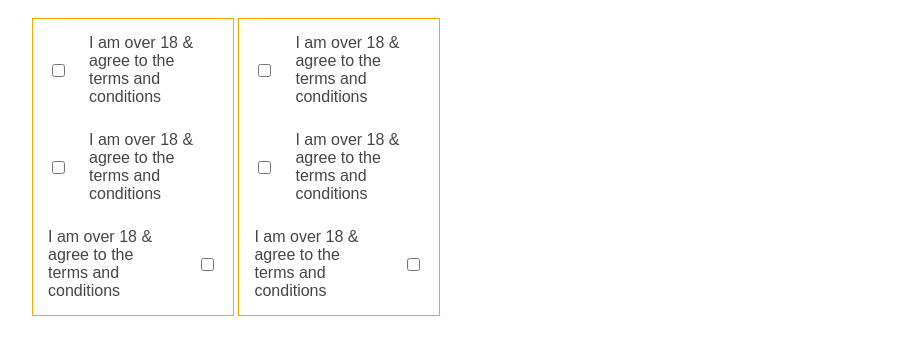
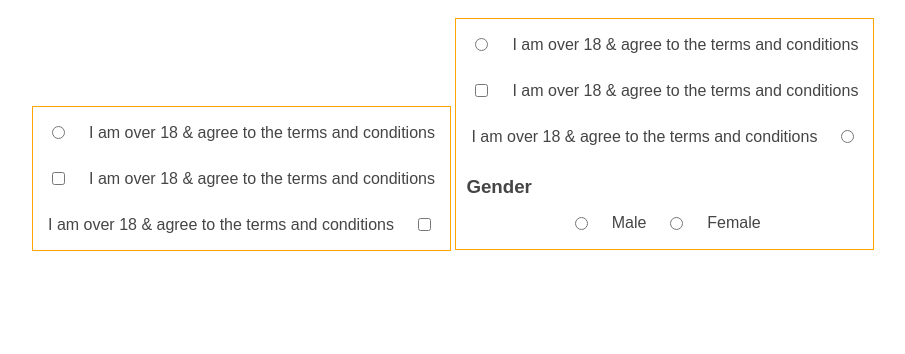
Before and after one commit to nzar-tofiq/css_challenge, a plain HTML site: page index.html in a window 1280 px wide. Shown: the whole page, without its empty margins (68-973 px from the left). Drawn offline with Linux system fonts and the light colour scheme.

Commit message:
almost final version :)

```diff
--- a/index.html
+++ b/index.html
@@ -14,7 +14,7 @@
 					<div class="infx-table-data form_input label-after" data-bind="css:{ myinvalid: over_18_agree_to_terms_group.myinvalid() }">
 						<div class="infx-inline-data form_checkbox idx0">
 							<input data-bind="{checked: over_18_agree_to_terms, css:{ dirty: over_18_agree_to_terms.dirty(),myinvalid: over_18_agree_to_terms.myinvalid() }}" title=" - I am over 18 & agree to the terms and conditions"
-											class="checkbox tooltip" type="checkbox" name="over_18_agree_to_terms" id="over_18_agree_to_terms" value="Yes">
+											class="checkbox tooltip" type="radio" name="over_18_agree_to_terms" id="over_18_agree_to_terms" value="Yes">
 
 							<label for="over_18_agree_to_terms" class="infx-inline-data checkbox-text">I am over 18 & agree to the terms and conditions</label>
 						</div>
@@ -39,7 +39,7 @@
 					<div class="infx-table-data form_input label-after" data-bind="css:{ myinvalid: over_18_agree_to_terms_group.myinvalid() }">
 						<div class="infx-inline-data form_checkbox idx0">
 							<input data-bind="{checked: over_18_agree_to_terms, css:{ dirty: over_18_agree_to_terms.dirty(),myinvalid: over_18_agree_to_terms.myinvalid() }}" title=" - I am over 18 & agree to the terms and conditions"
-											class="checkbox tooltip" type="checkbox" name="over_18_agree_to_terms" id="over_18_agree_to_terms" value="Yes">
+											class="checkbox tooltip" type="radio" name="over_18_agree_to_terms" id="over_18_agree_to_terms" value="Yes">
 
 							<label for="over_18_agree_to_terms" class="infx-inline-data checkbox-text">I am over 18 & agree to the terms and conditions</label>
 						</div>
@@ -56,7 +56,18 @@
 						<div class="infx-inline-data form_checkbox idx0">
 							<label for="over_18_agree_to_terms" class="infx-inline-data checkbox-text">I am over 18 & agree to the terms and conditions</label>
 							<input data-bind="{checked: over_18_agree_to_terms, css:{ dirty: over_18_agree_to_terms.dirty(),myinvalid: over_18_agree_to_terms.myinvalid() }}" title=" - I am over 18 & agree to the terms and conditions"
-											class="checkbox tooltip" type="checkbox" name="over_18_agree_to_terms" id="over_18_agree_to_terms" value="Yes">
+											class="checkbox tooltip" type="radio" name="over_18_agree_to_terms" id="over_18_agree_to_terms" value="Yes">
+						</div>
+					</div>
+					<div class="infx-table-data form_input label-before" data-bind="css:{ myinvalid: over_18_agree_to_terms_group.myinvalid() }">
+						<h3>Gender</h3>
+						<div class="infx-inline-data gender-radio-buttons form_checkbox idx0">
+							<input data-bind="{checked: over_18_agree_to_terms, css:{ dirty: over_18_agree_to_terms.dirty(),myinvalid: over_18_agree_to_terms.myinvalid() }}" title=" - I am a male" class="checkbox tooltip male"
+											type="radio" name="over_18_agree_to_terms" id="over_18_agree_to_terms" value="Yes">
+							<label for="over_18_agree_to_terms" class="infx-inline-data checkbox-text">Male</label>
+							<input data-bind="{checked: over_18_agree_to_terms, css:{ dirty: over_18_agree_to_terms.dirty(),myinvalid: over_18_agree_to_terms.myinvalid() }}" title=" - I am a male" class="checkbox tooltip male"
+											type="radio" name="over_18_agree_to_terms" id="over_18_agree_to_terms" value="Yes">
+							<label for="over_18_agree_to_terms" class="infx-inline-data checkbox-text">Female</label>
 						</div>
 					</div>
 				</div>
--- a/style.css
+++ b/style.css
@@ -29,15 +29,25 @@ a:hover, a:active {
 
 .checkboxes {
   border: solid orange 1px;
-  width: 200px;
   display: inline-block;
-  margin: 0 auto;
+  height: 100%;
 }
 
 .form_checkbox {
   margin: 5px;
   display: flex;
   align-items: center;
+}
+
+h3 {
+  padding-left: 10px;
+  margin-bottom: 5px;
+}
+
+.gender-radio-buttons {
+  width: 50%;
+  margin-left: auto;
+  margin-right: auto;
 }
 
 .checkbox {
```
